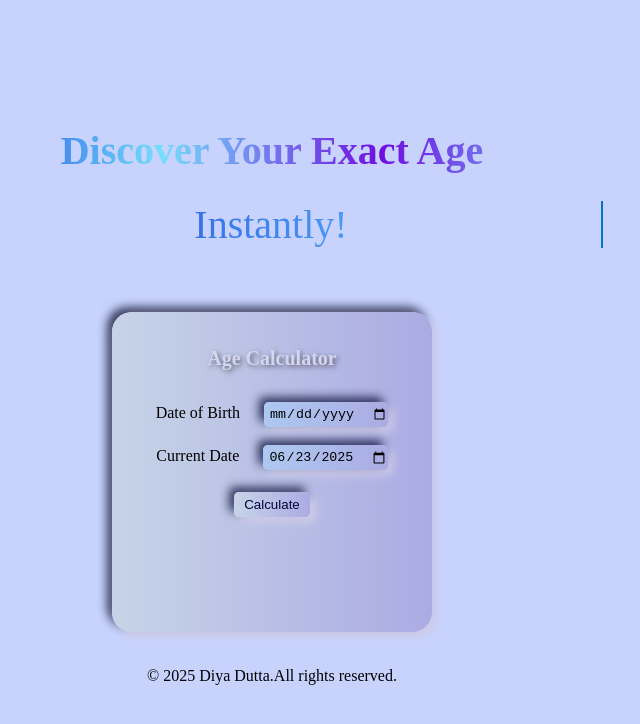
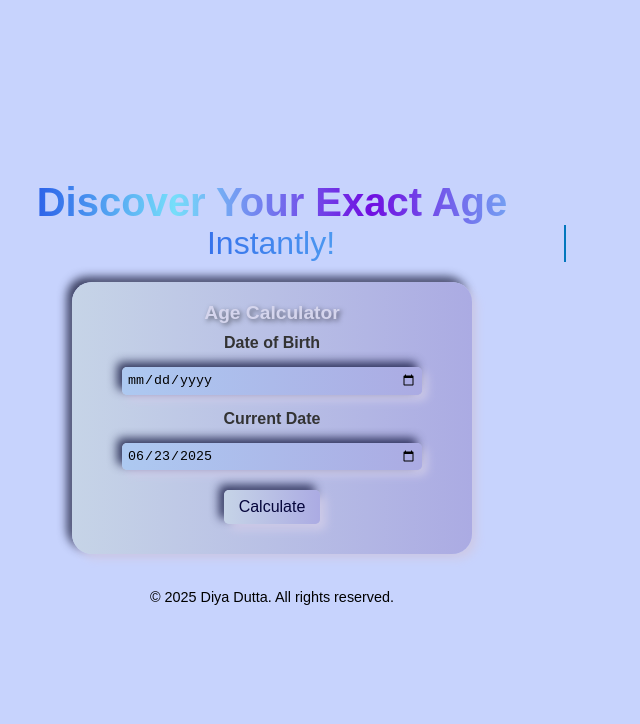
Before and after one commit to DIYA-bot/Age-Calculator-Web-Application, a plain HTML site: page index.html in a window 1280 px wide. Shown: the whole page, without its empty margins (368-1008 px from the left). Drawn offline with Linux system fonts and the light colour scheme.

Commit message:
Update index.html

```diff
--- a/index.html
+++ b/index.html
@@ -2,200 +2,171 @@
 <html lang="en">
 <head>
   <meta charset="UTF-8" />
-    <meta name="viewport" content="width=device-width, initial-scale=1.0" /> <!-- This line is crucial for responsiveness, ensuring the page scales correctly on all devices. -->
+  <meta name="viewport" content="width=device-width, initial-scale=1.0"/>
   <title>Age Calculator</title>
   <style>
+    * {
+      box-sizing: border-box;
+      margin: 0;
+      padding: 0;
+    }
+
     body {
       background: rgb(199, 211, 253);
-        /* --- Style changes for centering the content --- */
-        display: flex;           /* This enables Flexbox layout, a modern way to arrange items. */
-        flex-direction: column;  /* This stacks the calculator and the footer vertically. */
-        justify-content: center; /* This centers the content vertically on the page. */
-        align-items: center;     /* This centers the content horizontally on the page. */
-        min-height: 100vh;       /* This makes the body take up at least the full height of the browser window. */
-        margin: 0;               /* This removes the default margin that browsers add, preventing unwanted space. */
-        gap: 20px;               /* This adds a 20px space between the calculator box and the footer. */
+      display: flex;
+      flex-direction: column;
+      align-items: center;
+      justify-content: center;
+      min-height: 100vh;
+      gap: 20px;
+      font-family: sans-serif;
+      text-align: center;
     }
-      div.header-box {
-        text-align: center;
-        border: none;
-        background: linear-gradient(
-          to right,
-          rgb(198, 212, 231),
-          rgb(171, 171, 227)
-        );
-        box-sizing: border-box;
-        height: 40vh;
-        width: 40vh;
-        max-width: 90vw;
-        /* The 'margin' property was removed from here because the flex properties on the 'body' now handle all centering. */
+
+    h1 {
+      font-size: clamp(1.8rem, 5vw, 2.5rem);
+      background: linear-gradient(90deg, #0d2de1, #76defa, #700de1, #76defa);
+      -webkit-background-clip: text;
+      -webkit-text-fill-color: transparent;
+    }
+
+    .typing-text {
+      font-size: clamp(1.2rem, 4vw, 2rem);
+      border-right: 2px solid #0277bd;
+      background: linear-gradient(90deg, #0d2de1, #76defa);
+      -webkit-background-clip: text;
+      -webkit-text-fill-color: transparent;
+      overflow: hidden;
+      white-space: nowrap;
+      width: 0;
+      animation: typing 2s steps(20, end) forwards, blink 0.7s step-end infinite;
+    }
+
+    @keyframes typing {
+      from { width: 0 }
+      to { width: 33ch }
+    }
+
+    @keyframes blink {
+      50% { border-color: transparent; }
+    }
+
+    .header-box {
+      background: linear-gradient(to right, rgb(198, 212, 231), rgb(171, 171, 227));
       border-radius: 20px;
-        box-shadow: 5px 5px 10px rgb(206, 203, 233),
-          -5px -5px 10px rgba(13, 16, 48, 0.777);
+      padding: 20px;
+      max-width: 400px;
+      width: 90%;
+      box-shadow: 5px 5px 10px rgb(206, 203, 233), -5px -5px 10px rgba(13, 16, 48, 0.777);
     }
+
     #heading {
+      font-size: 1.2rem;
       font-weight: bold;
       color: rgb(213, 213, 237);
-        font-size: 20px;
-        padding: 15px 0 0 0;
       text-shadow: 2px 2px 5px rgba(0, 0, 0, 0.5);
+      margin-bottom: 10px;
     }
-      div form {
-        padding: 12px 3px;
-        margin: 0;
+
+    form {
+      display: flex;
+      flex-direction: column;
+      align-items: center;
+      gap: 15px;
+      margin-bottom: 10px;
+    }
+
+    label {
+      font-weight: bold;
+      color: #333;
     }
 
     input[type="date"] {
+      width: 100%;
+      max-width: 300px;
+      padding: 5px;
+      border: none;
       border-radius: 5px;
-        height: 25px;
-        box-sizing: border-box;
-        border: none;
-        background: linear-gradient(
-          to right,
-          rgb(173, 201, 241),
-          rgb(171, 171, 227)
-        );
-        padding-left: 5px;
-        margin-left: 20px;
+      background: linear-gradient(to right, rgb(173, 201, 241), rgb(171, 171, 227));
+      box-shadow: -5px -5px 10px rgba(11, 15, 58, 0.777), 5px 5px 10px rgb(206, 203, 233);
+    }
 
-        box-shadow: -5px -5px 10px rgba(11, 15, 58, 0.777),
-          5px 5px 10px rgb(206, 203, 233);
-      }
-      div button {
-        border-radius: 5px;
-        background: linear-gradient(
-          to right,
-          rgb(198, 212, 231),
-          rgb(171, 171, 227)
-        );
-        color: rgb(5, 5, 59);
-        box-sizing: border-box;
-        border: none;
-        padding: 5px 10px;
-        margin: 10px 0 0 0;
-        box-shadow: 6px 6px 10px rgb(206, 203, 233),
-          -5px -5px 10px rgba(11, 15, 58, 0.777);
-      }
-      div button:hover {
-        background: linear-gradient(
-          to right,
-          rgb(173, 201, 241),
-          rgb(171, 171, 227)
-        );
-        font-weight: bold;
-        color: rgb(6, 6, 151);
-      }
     input:focus {
       outline: none;
       border-bottom: 2px solid rgb(182, 187, 245);
     }
+
+    button {
+      border-radius: 5px;
+      background: linear-gradient(to right, rgb(198, 212, 231), rgb(171, 171, 227));
+      color: rgb(5, 5, 59);
+      border: none;
+      padding: 8px 15px;
+      font-size: 1rem;
+      cursor: pointer;
+      margin-top: 10px;
+      box-shadow: 6px 6px 10px rgb(206, 203, 233), -5px -5px 10px rgba(11, 15, 58, 0.777);
+      transition: all 0.3s ease;
+    }
+
+    button:hover {
+      background: linear-gradient(to right, rgb(173, 201, 241), rgb(171, 171, 227));
+      font-weight: bold;
+      color: rgb(6, 6, 151);
+    }
+
     #result {
+      font-size: 1.1rem;
       font-weight: bold;
-        font-size: 18px;
-        padding: 10px;
-        background: linear-gradient(
-          to left,
-          rgb(61, 153, 239),
-          rgb(114, 114, 231)
-        );
+      margin-top: 10px;
+      background: linear-gradient(to left, rgb(61, 153, 239), rgb(114, 114, 231));
       -webkit-background-clip: text;
       -webkit-text-fill-color: transparent;
     }
 
     footer {
+      font-size: 0.9rem;
+      padding: 15px 10px;
       text-align: center;
-      padding: 15px 10px;
-      font-size: 16px;
     }
 
-      /* --- Responsive Styles --- */
-      /* This is a media query. The styles inside will only apply if the screen width is 1024 pixels or less. */
-      /* This media query targets smaller tablets and large phones (768px width or less). */
-      @media (max-width: 768px) {
-        div {
-          /* The margin is no longer needed as the body's flex properties handle centering. */
-          width: 90vw; /* The width is set to 90% of the viewport width, making it flexible. */
-          height: auto; /* Height is set to 'auto' to allow the container to grow if content needs more space. */
-          padding: 20px 10px; /* Added some padding for better spacing inside the container. */
-        }
-      }
-
-      /* This media query targets mobile phones (480px width or less). */
+    /* Responsive improvements for small devices */
     @media (max-width: 480px) {
-        div form {
-          display: flex; /* We use flexbox to have better control over the form layout. */
-          flex-direction: column; /* This stacks the form elements vertically. */
-          align-items: center; /* This centers the form elements. */
-          gap: 15px; /* This adds space between the form elements. */
-        }
-
-        div form br {
-          display: none; /* We hide the <br> tags because flexbox is now handling the spacing. */
+      .header-box {
+        padding: 15px;
       }
 
       input[type="date"] {
-          margin-left: 0; /* We remove the fixed left margin. */
-          width: 90%; /* The input fields will take up 90% of the container's width. */
-        }
-        div button {
-            margin-top: 15px; /* Add some space above the button. */
-        }
-      }
-       h1 {
-      font-size: 2.5rem;
-      background: linear-gradient(90deg, #0d2de1, #76defa,#700de1,#76defa);
-      -webkit-background-clip: text;
-      -webkit-text-fill-color: transparent;
-      text-align: center;
-
-    }
-.typing-text {
-      font-size: 40px;
-      color: #78e2f2;
-      margin-top: 1px;
-      border-right: 2px solid #0277bd;
-      text-align: center;
-      white-space: nowrap;
-      overflow: hidden;
-      width: 0;
-      display: inline-block;
-       background: linear-gradient(90deg, #0d2de1, #76defa);
-      -webkit-background-clip: text;
-      -webkit-text-fill-color: transparent;
-      animation: typing 2s steps(10, end) forwards, blink 0.7s step-end infinite;
+        width: 90%;
       }
 
-    @keyframes typing {
-      from { width: 0 }
-      to { width: 33ch }  /* Each character = 1ch unit for monospace-like effect */
+      button {
+        width: 90%;
       }
-
-    @keyframes blink {
-      50% { border-color: transparent; }
     }
   </style>
 </head>
 <body>
-     <div >
+  <div>
     <h1>Discover Your Exact Age</h1>
     <p class="typing-text">Instantly!</p>
   </div>
+
   <div class="header-box">
     <p id="heading">Age Calculator</p>
     <form>
       <label for="dob">Date of Birth</label>
-        <input type="date" id="dob" name="dob" /><br /><br />
+      <input type="date" id="dob" name="dob" />
       <label for="today">Current Date</label>
       <input type="date" id="today" name="today" />
     </form>
     <button onclick="ageCalculate()">Calculate</button>
     <p id="result"></p>
   </div>
-<footer>
-    &copy; 2025 Diya Dutta.All rights reserved.
-</footer>
+
+  <footer>&copy; 2025 Diya Dutta. All rights reserved.</footer>
+
   <script>
-      // Set the "Current Date" input to today's date by default when the page loads.
     document.getElementById("today").valueAsDate = new Date();
 
     function ageCalculate() {
@@ -203,18 +174,16 @@
       const todayValue = document.getElementById("today").value;
 
       if (!birthday) {
-          document.getElementById("result").innerHTML =
-            "Please select your date of birth.";
+        document.getElementById("result").innerHTML = "Please select your date of birth.";
         return;
       }
       if (!todayValue) {
-          document.getElementById("result").innerHTML =
-            "Please select the current date.";
+        document.getElementById("result").innerHTML = "Please select the current date.";
         return;
       }
 
       const dob = new Date(birthday);
-        const today = new Date(todayValue); // Use the date from the "Current Date" input
+      const today = new Date(todayValue);
 
       let years = today.getFullYear() - dob.getFullYear();
       let months = today.getMonth() - dob.getMonth();
@@ -222,11 +191,7 @@
 
       if (days < 0) {
         months--;
-          const previousMonth = new Date(
-            today.getFullYear(),
-            today.getMonth(),
-            0
-          ); // Calculate days in the previous month
+        const previousMonth = new Date(today.getFullYear(), today.getMonth(), 0);
         days += previousMonth.getDate();
       }
 
@@ -234,12 +199,9 @@
         years--;
         months += 12;
       }
-        document.getElementById(
-          "result"
-        ).innerText = `Your Age is ${years} years,${months} months and ${days} days...`;
+
+      document.getElementById("result").innerText = `Your Age is ${years} years, ${months} months, and ${days} days.`;
     }
-
-
   </script>
 </body>
 </html>
```
Lines whose indentation alone changed are shown as unchanged.
